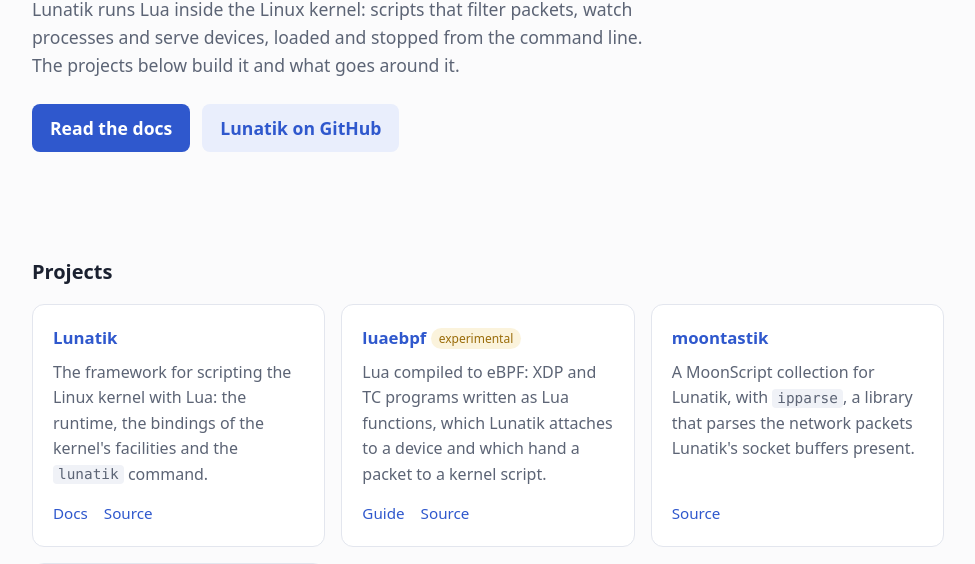
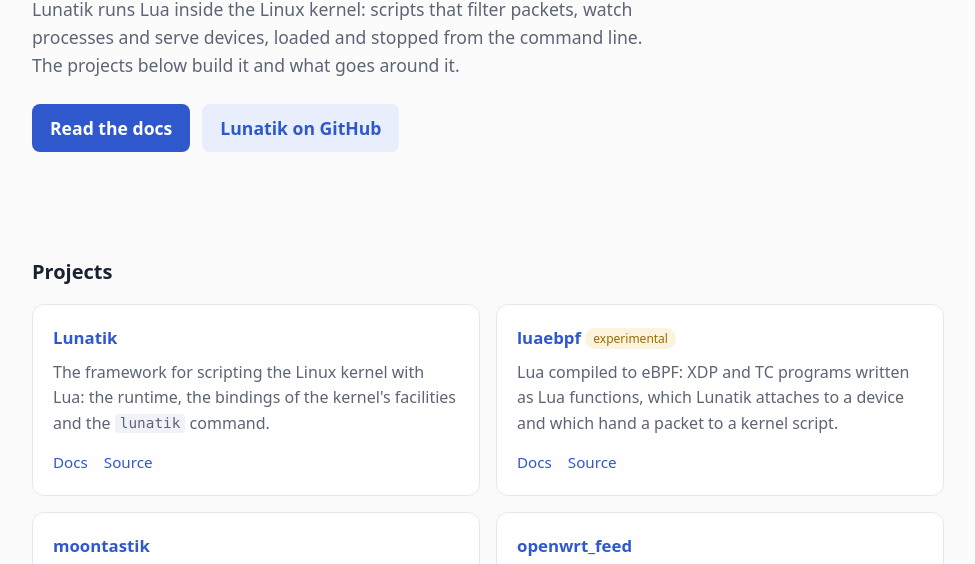
Before and after one commit to luainkernel/luainkernel.github.io, a plain HTML site: page index.html in a window 1280 px wide. Shown: the part 187-751 px from the top of the page, without its empty margins (152-1127 px from the left). Drawn offline with Linux system fonts and the light colour scheme.

Commit message:
site: luaebpf's docs link its own site
luaebpf publishes its documentation at luainkernel.github.io/luaebpf/, where its card's Docs link now
goes. The four projects take two columns, where three left the fourth alone on a row, and the footer's
grey text takes the contrast the docs site's does, 4.6:1 in the light theme and 5.8:1 in the dark.

Co-Authored-By: Claude Opus 5.5 <noreply@anthropic.com>

```diff
--- a/index.html
+++ b/index.html
@@ -45,7 +45,7 @@
 				<h3><a href="https://github.com/luainkernel/luaebpf">luaebpf</a> <span class="tag">experimental</span></h3>
 				<p>Lua compiled to eBPF: XDP and TC programs written as Lua functions, which Lunatik attaches
 				to a device and which hand a packet to a kernel script.</p>
-				<p class="links"><a href="https://luainkernel.github.io/lunatik/topics/08-luaebpf.md.html">Guide</a><a href="https://github.com/luainkernel/luaebpf">Source</a></p>
+				<p class="links"><a href="https://luainkernel.github.io/luaebpf/">Docs</a><a href="https://github.com/luainkernel/luaebpf">Source</a></p>
 			</li>
 			<li>
 				<h3><a href="https://github.com/luainkernel/moontastik">moontastik</a></h3>
--- a/style.css
+++ b/style.css
@@ -1,5 +1,5 @@
 :root {
-	--bg: #fbfbfc; --surface: #ffffff; --text: #1b2130; --muted: #5c6475; --faint: #8a91a3;
+	--bg: #fbfbfc; --surface: #ffffff; --text: #1b2130; --muted: #5c6475; --faint: #6b7385;
 	--border: #e3e6ee; --accent: #2f58cd; --accent-hover: #1f44b0; --accent-soft: #e9eefc;
 	--moon: #9a6c0a; --moon-soft: #fbf3dc; --logo: #13139a; --code-bg: #f0f2f7;
 	--sans: system-ui, -apple-system, "Segoe UI", Roboto, "Helvetica Neue", Arial, sans-serif;
@@ -8,7 +8,7 @@
 }
 @media (prefers-color-scheme: dark) {
 	:root {
-		--bg: #0b0e1a; --surface: #10142a; --text: #dde2f0; --muted: #97a0b8; --faint: #6b7390;
+		--bg: #0b0e1a; --surface: #10142a; --text: #dde2f0; --muted: #97a0b8; --faint: #848ca8;
 		--border: #232a44; --accent: #8aa9ff; --accent-hover: #b3c7ff; --accent-soft: #1a2248;
 		--moon: #f0cf6a; --moon-soft: #2a2512; --logo: #c9cfff; --code-bg: #151a33;
 		color-scheme: dark;
@@ -50,7 +50,7 @@ section { margin-bottom: 40px; }
 h2 { font-size: 1.25rem; margin: 0 0 16px; }
 .cards {
 	list-style: none; margin: 0; padding: 0;
-	display: grid; grid-template-columns: repeat(auto-fill, minmax(280px, 1fr)); gap: 16px;
+	display: grid; grid-template-columns: repeat(auto-fill, minmax(min(100%, 400px), 1fr)); gap: 16px;
 }
 .cards li {
 	background: var(--surface); border: 1px solid var(--border); border-radius: 12px;
@@ -59,6 +59,7 @@ h2 { font-size: 1.25rem; margin: 0 0 16px; }
 .cards h3 { font-size: 1.05rem; margin: 0 0 8px; }
 .cards p { margin: 0; color: var(--muted); }
 .cards .links { margin-top: auto; padding-top: 14px; display: flex; gap: 16px; font-size: .95rem; }
+.cards.small { grid-template-columns: repeat(auto-fill, minmax(min(100%, 280px), 1fr)); }
 .cards.small li { padding: 16px; }
 .cards.small p { font-size: .95rem; }
 .tag {
```
